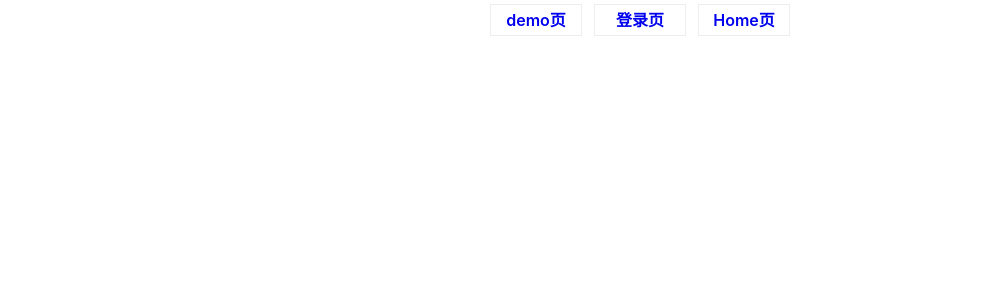
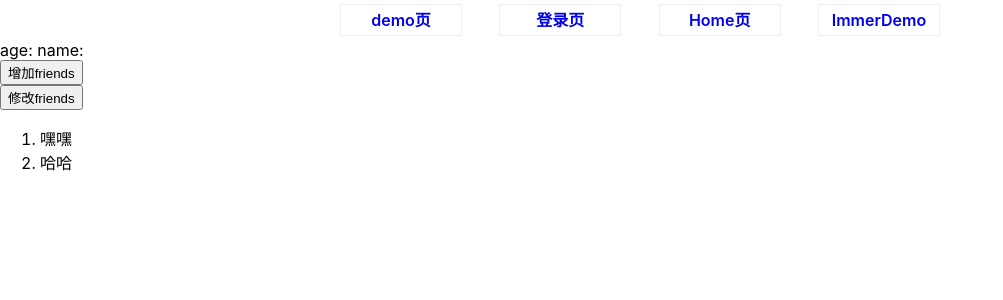
Before and after one commit to zhushihao110/vite-react-ts, a React (Vite) app: page /immerDemo in a window 1280 px wide. Shown: the top 300 px of the page, without its empty margins (0-1003 px from the left). Built offline with nearby package versions, Linux system fonts and the light colour scheme.

Commit message:
add immer

```diff
--- a/package.json
+++ b/package.json
@@ -11,6 +11,7 @@
     "@types/react-router-config": "^5.0.3",
     "@types/react-router-dom": "^5.1.8",
     "file-save": "^0.2.0",
+    "immer": "^9.0.6",
     "mobx": "^6.3.3",
     "mobx-react": "^7.2.0",
     "react": "^17.0.0",
--- a/src/page/demo/index.tsx
+++ b/src/page/demo/index.tsx
@@ -8,8 +8,7 @@ let flag = false
 const DemoComponent: React.FC<PropsType> = observer(props => {
   const CounterStore = useStores('counterStore')
   const [count, setCount] = useState<StateType['count']>(1)
-  // const [list, setList] = useState<StateType['list']>([1, 2, 3, 4, 5, 6, 7, 8])
-  console.log(props)
+  const [list, setList] = useState<StateType['list']>([1, 2, 3, 4, 5, 6, 7, 8])
 
   useEffect(() => {
     if (flag) {
@@ -19,15 +18,16 @@ const DemoComponent: React.FC<PropsType> = observer(props => {
     }
   }, [count])
 
-  // const listNode = list.map((item, index) => {
-  //   return <li key="item">{item}</li>
-  // })
+  const listNode = list.map((item, index) => {
+    return <li key="item">{item}</li>
+  })
 
   return (
     <div className={`${demoClass.box} red`}>
       <div>{count}</div>
       <button onClick={() => setCount(count + 2)}>点 击 + 2 </button>
-      {/* <ol>{listNode}</ol> */}
+      <button onClick={() => setList([...list, 999])}>点 击 push</button>
+      <ol>{listNode}</ol>
       <div>{CounterStore.counter}</div>
       <button onClick={() => CounterStore.increment()}>点 击 + 1 </button>
     </div>
--- /dev/null
+++ b/src/page/immerDemo/immerDemo.tsx
@@ -0,0 +1,43 @@
+import React, { useState, useEffect } from 'react'
+import { StateType, PropsType } from './immerDemoInterface'
+import { produce } from 'immer'
+
+const ImmerDemoComponent: React.FC<PropsType> = props => {
+  const [forItem, setFormItem] = useState({
+    name: '',
+    age: '',
+    friends: ['嘿嘿', '哈哈']
+  })
+
+  const add = () => {
+    setFormItem(
+      produce(draftState => {
+        draftState.friends.push('洛洛')
+      })
+    )
+  }
+
+  const modify = () => {
+    setFormItem(
+      produce(draftState => {
+        draftState.friends[0] = '修改了，哈哈哈哈'
+      })
+    )
+  }
+  const friendsList = forItem.friends.map(item => {
+    return <li key="item">{item}</li>
+  })
+  console.log(forItem)
+  return (
+    <>
+      <div>
+        <span>age: {forItem.age}</span> <span>name: {forItem.name}</span>
+      </div>
+      <button onClick={add}>增加friends</button>
+      <br />
+      <button onClick={modify}>修改friends</button>
+      <ol>{friendsList}</ol>
+    </>
+  )
+}
+export default ImmerDemoComponent
--- /dev/null
+++ b/src/page/immerDemo/immerDemoInterface.ts
@@ -0,0 +1,9 @@
+export interface PropsType {
+  id?: number
+}
+
+export interface StateType {
+  name: string
+  age: number
+  friends: Array<string>
+}
--- a/src/page/layout/index.module.css
+++ b/src/page/layout/index.module.css
@@ -1,6 +1,6 @@
 .navBar {
   height: 40px;
-  width: 300px;
+  width: 600px;
   line-height: 40px;
   margin: 0 auto;
   display: flex;
@@ -8,7 +8,7 @@
 }
 .navBar > div {
   height: 30px;
-  width: 90px;
+  width: 120px;
   margin-top: 4px;
   text-align: center;
   line-height: 30px;
--- a/src/page/layout/index.tsx
+++ b/src/page/layout/index.tsx
@@ -19,6 +19,9 @@ const LayoutComponent: React.FC<PropsType> = props => {
         <div>
           <Link to="home">Home页</Link>
         </div>
+        <div>
+          <Link to="immerDemo">ImmerDemo</Link>
+        </div>
       </div>
       {route && renderRoutes(route.routes)}
     </div>
--- a/src/router/index.ts
+++ b/src/router/index.ts
@@ -7,6 +7,7 @@ const Layout = lazy(() => import('@/page/layout'))
 const Home = lazy(() => import('@/page/home'))
 const Demo = lazy(() => import('@/page/demo'))
 const App = lazy(() => import('@/App'))
+const ImmerDemo = lazy(() => import('@/page/immerDemo/immerDemo'))
 
 const routerConfig: RouteConfig[] = [
   {
@@ -28,6 +29,11 @@ const routerConfig: RouteConfig[] = [
         path: '/testDemo',
         exect: false,
         component: Demo
+      },
+      {
+        path: '/immerDemo',
+        exect: false,
+        component: ImmerDemo
       }
     ]
   }
```
